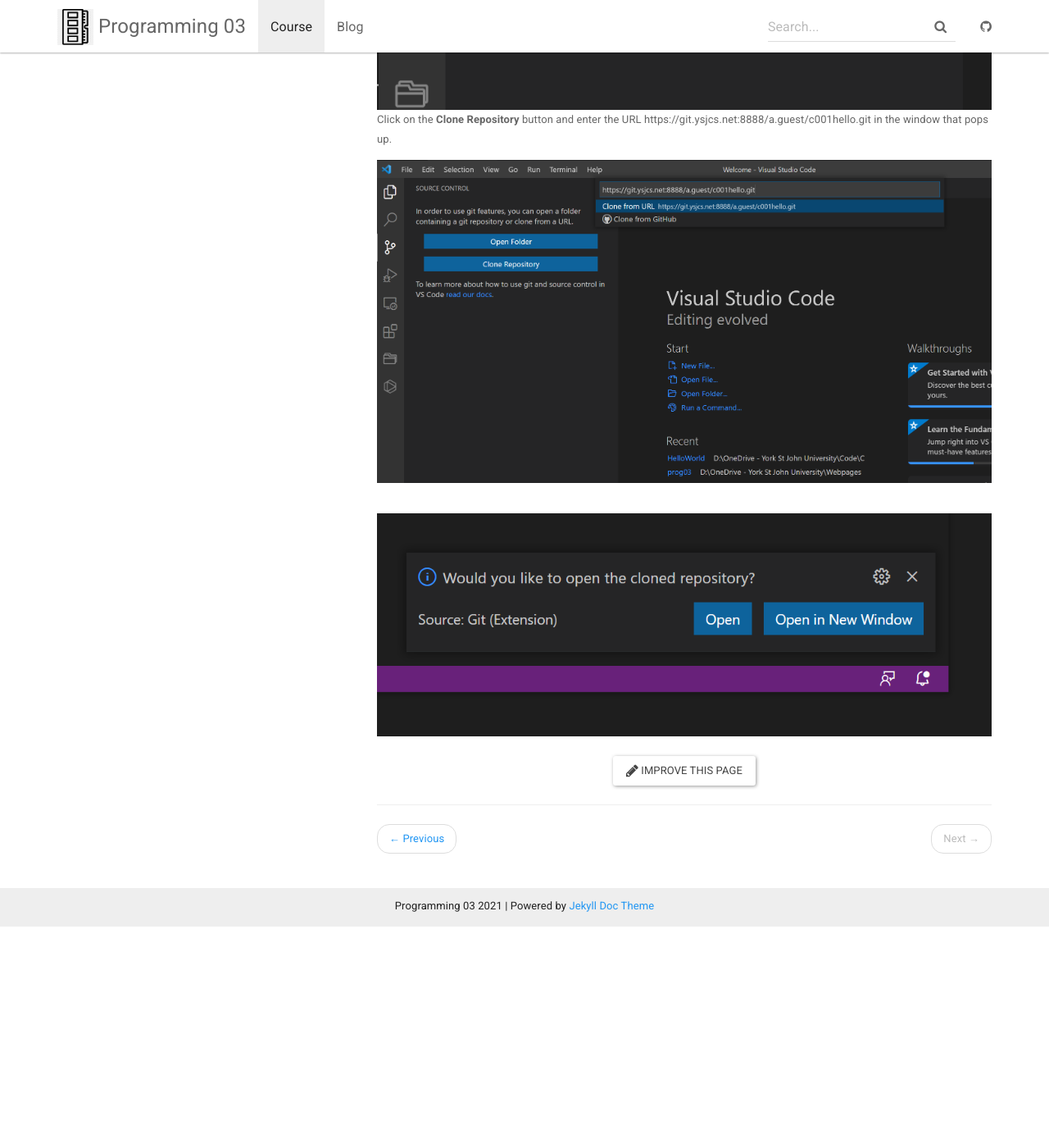
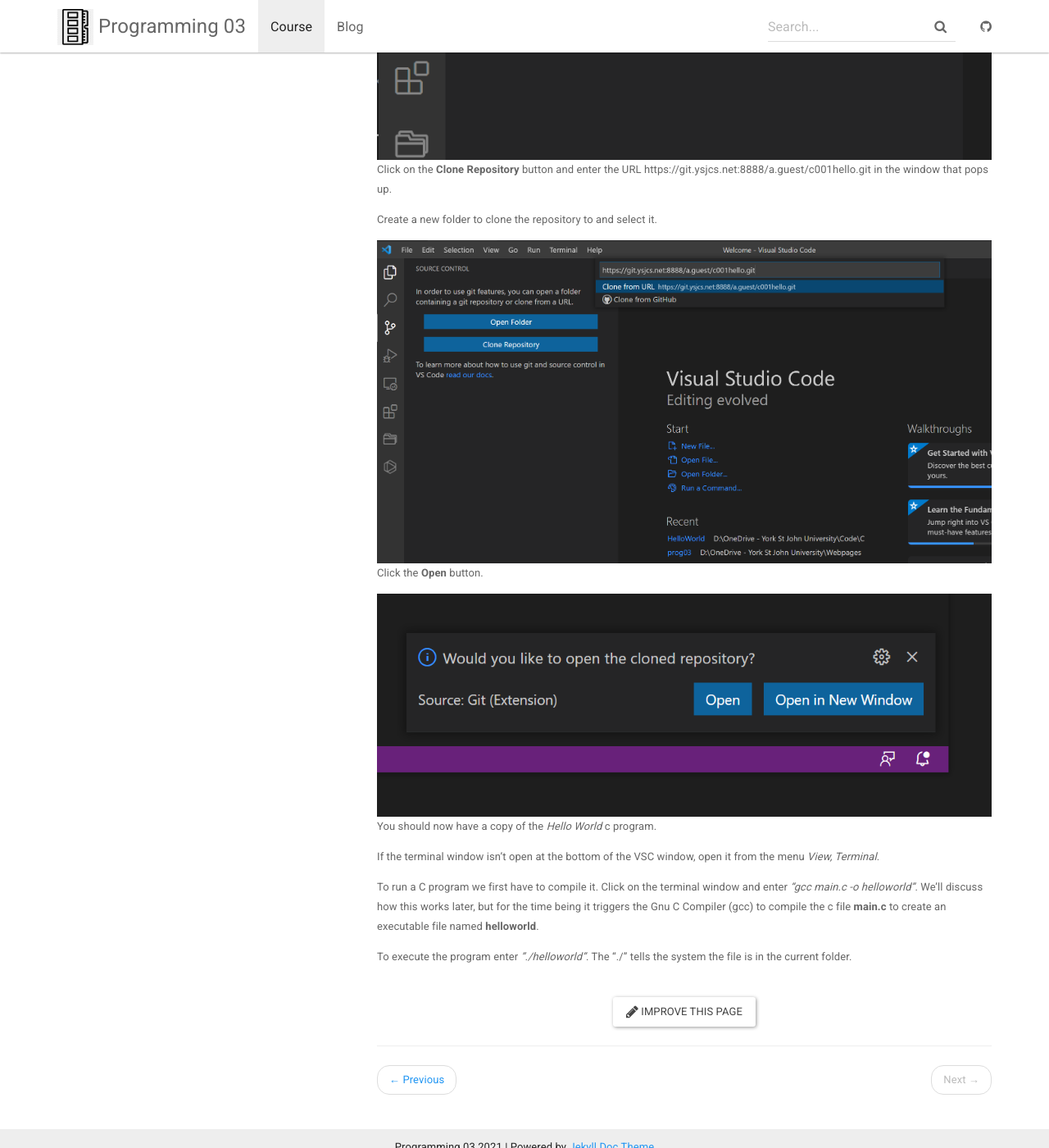
Before and after one commit to andyguestysj/prog03, a Jekyll site: the page built from _docs/topics/1-basicops/bops-task1.md, in a window 1280 px wide and 1400 px high, scrolled down 3831 px. Shown: the whole window at 82% size. Built offline with Jekyll 4.4.1, drawn with Linux system fonts in a browser that asks for light colours; before the commit the page ends 4961 px from its top, so only the background shows below that; some of the changed text lies outside the part shown.

Commit message:
task sheet 2

```diff
--- a/_docs/topics/1-basicops/bops-task1.md
+++ b/_docs/topics/1-basicops/bops-task1.md
@@ -70,10 +70,22 @@
 
 Click on the **Clone Repository** button and enter the URL https://git.ysjcs.net:8888/a.guest/c001hello.git in the window that pops up.
 
+Create a new folder to clone the repository to and select it.
+
 <centre>
     <img src="{{ "/assets/img/git-clone2.png" | relative_url }}" alt="VSC Clone Repo" class="img-responsive">
 </centre>
-<BR>
+
+Click the **Open** button.
+
 <centre>
     <img src="{{ "/assets/img/git-clone3.png" | relative_url }}" alt="VSC Clone Repo" class="img-responsive">
 </centre>
+
+You should now have a copy of the *Hello World* c program.
+
+If the terminal window isn't open at the bottom of the VSC window, open it from the menu *View, Terminal*.
+
+To run a C program we first have to compile it. Click on the terminal window and enter *"gcc main.c -o helloworld"*. We'll discuss how this works later, but for the time being it triggers the Gnu C Compiler (gcc) to compile the c file **main.c** to create an executable file named **helloworld**.
+
+To execute the program enter *"./helloworld"*. The "./" tells the system the file is in the current folder.
```
Also changed, not shown: other parts of _docs/topics/1-basicops/bops-task1.md (+1 -1 lines).
